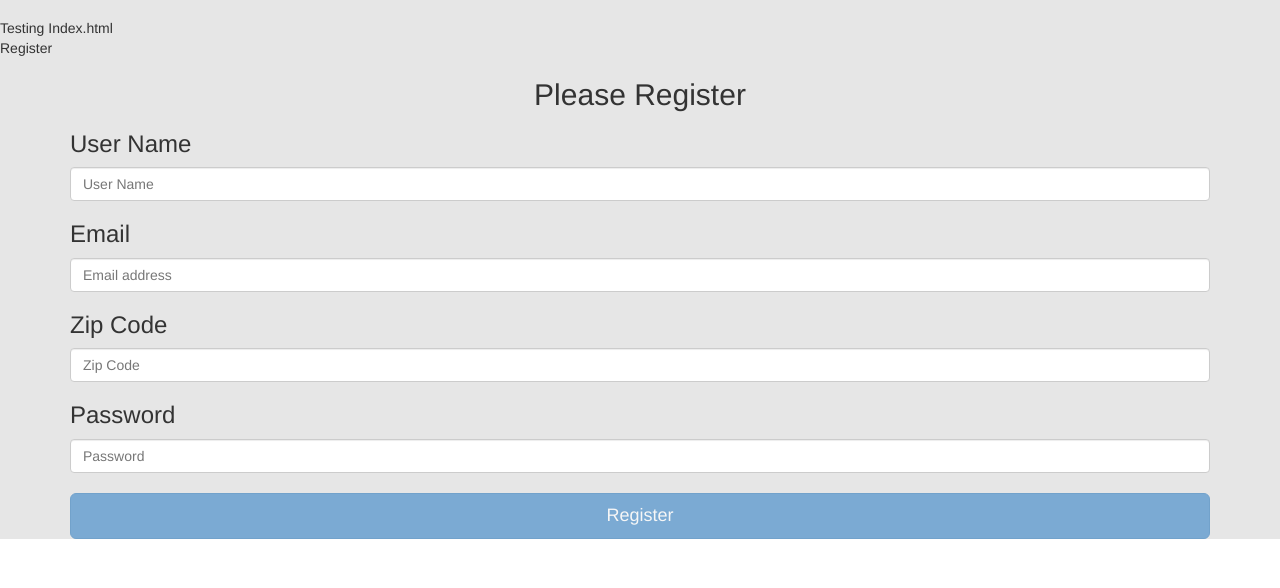
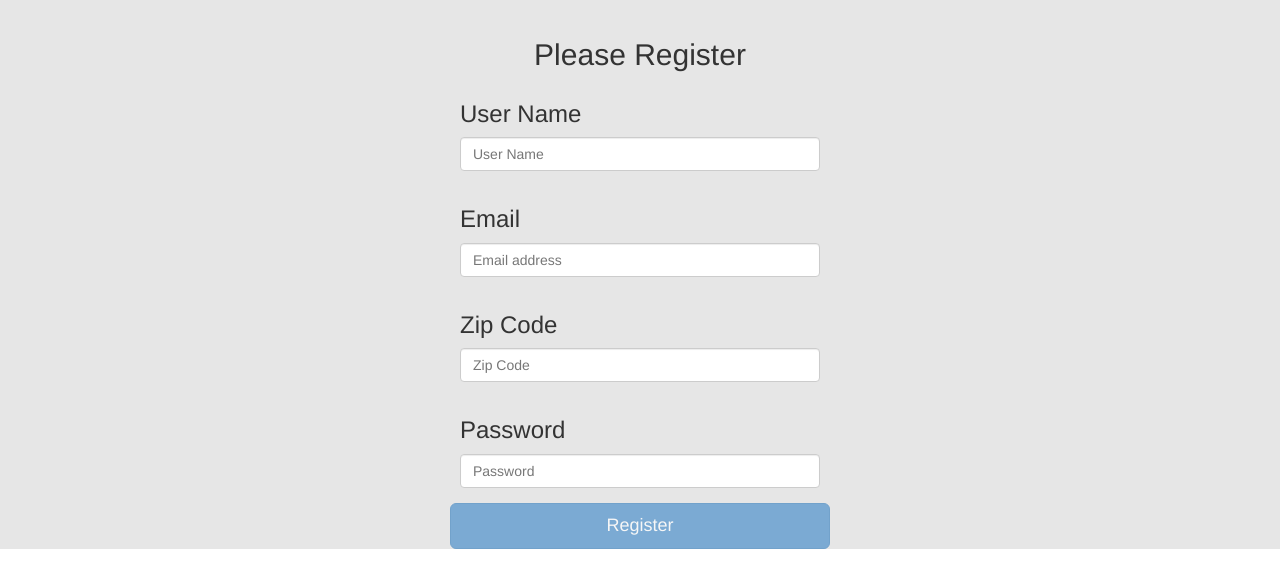
Before and after one commit to th3ALPHAnerd/trade-binder, a website: page public/index.html at #/register in a window 1280 px wide. Shown: the part 54-642 px from the top of the page. Drawn offline with Linux system fonts and the light colour scheme.

Commit message:
Added styling to Register and SignIn Pages. Removed test divs from index, signin, and register. Still not sure why gitignore isn't working.

```diff
--- a/public/app/account/register/register.html
+++ b/public/app/account/register/register.html
@@ -1,26 +1,34 @@
-<div>Register</div>
-
 <div class="container">
-    <form name="registrationFrm">
+    <form name="registrationFrm" role="form">
         <h2 align="center">Please Register</h2>
-
+        <div class="row">
+            <div class="form-group col-lg-4 col-md-4 col-lg-offset-4 col-md-offset-4">
                 <h3>User Name</h3>
                 <label for="register.userName" class="sr-only">User Name</label>
-        <input ng-model="register.userName" type="text" id="userName" class="form-control" placeholder="User Name" required/>
-
+                <input ng-model="register.userName" type="text" id="register.userName" class="form-control" placeholder="User Name" required/>
+            </div>
+        </div>
+        <div class="row">
+            <div class="form-group col-lg-4 col-md-4 col-lg-offset-4 col-md-offset-4">
                 <h3>Email</h3>
                 <label for="register.email" class="sr-only">Email address</label>
-        <input ng-model="register.email" type="email" id="email" class="form-control" placeholder="Email address" required/>
-
+                <input ng-model="register.email" type="email" id="register.email" class="form-control" placeholder="Email address" required/>
+            </div>
+        </div>
+        <div class="row">
+            <div class="form-group col-lg-4 col-md-4 col-lg-offset-4 col-md-offset-4">
                 <h3>Zip Code</h3>
                 <label for="register.zipCode" class="sr-only">Zip Code</label>
-        <input ng-model="register.zipCode" type="text" id="zipCode" pattern="^[0-9]{5}(?:-[0-9]{4})?$" class="form-control" placeholder="Zip Code" required/>
-
+                <input ng-model="register.zipCode" type="text" id="register.zipCode" pattern="^[0-9]{5}(?:-[0-9]{4})?$" class="form-control" placeholder="Zip Code" required/>
+            </div>
+        </div>
+        <div class="row">
+            <div class="form-group col-lg-4 col-md-4 col-lg-offset-4 col-md-offset-4">
                 <h3>Password</h3>
                 <label for="register.password" class="sr-only">Password</label>
-        <input ng-model="register.password" type="password" id="password" class="form-control" placeholder="Password" required/>
-        <h3></h3>
-
-        <button class="btn btn-lg btn-primary btn-block" type="ng-submit" ng-disabled="registrationFrm.$invalid" ng-click="registerSubmit()">Register</button>
+                <input ng-model="register.password" type="password" id="register.password" class="form-control" placeholder="Password" required/>
+            </div>
+        </div>
+        <button class="btn btn-lg btn-primary col-lg-4 col-md-4 col-lg-offset-4 col-md-offset-4" type="ng-submit" ng-disabled="registrationFrm.$invalid" ng-click="registerSubmit()">Register</button>
     </form>
 </div>
--- a/public/index.html
+++ b/public/index.html
@@ -42,7 +42,7 @@
                         <li><a href="#/tradeBinders"> Trade Binders</a></li>
                         <li><a href="#/cardShops"> Find a Card Shop</a></li>
                         <li class="dropdown">
-                            <a class="dropdown-toggle" data-toggle="dropdown" href="#">
+                            <a class="dropdown-toggle" data-toggle="dropdown" href="">
                                 Account<span class="caret"></span>
                             </a>
                             <ul class="dropdown-menu">
@@ -58,7 +58,6 @@
                     </ul>
                 </div>
             </nav>
-            <div>Testing Index.html</div>
             <div ng-view></div>
         </div>
     </body>
```
Also changed, not shown: public/app/account/signIn/signIn.html (+15 -14 lines), 1 other file. Lines whose indentation alone changed are shown as unchanged.
